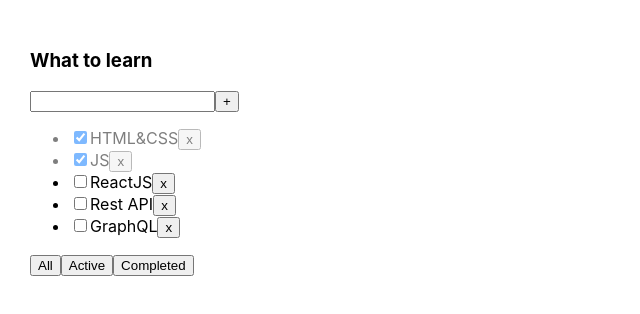
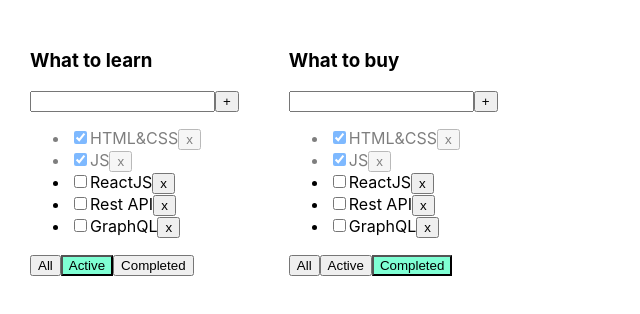
Before and after one commit to Anton-Martynenko/2Todo, a React (Create React App) app: page / in a window 1280 px wide. Shown: the top 314 px of the page, without its empty margins (0-640 px from the left). Built offline with nearby package versions, Linux system fonts and the light colour scheme.

Commit message:
todolists

```diff
--- a/src/App.tsx
+++ b/src/App.tsx
@@ -4,6 +4,11 @@
 import {v1} from "uuid";
 
 export type FilterValuesType = 'all' | 'active' | 'completed';
+export type TodoListsType = {
+    id: string
+    title: string
+    filter: FilterValuesType
+}
 
 function App() {
 
@@ -14,10 +19,11 @@
         {id: v1(), title: "Rest API", isDone: false},
         {id: v1(), title: "GraphQL", isDone: false}
     ])
+
     let [filter, setFilter] = useState<FilterValuesType>('all')
 
     const addTask = (inputValue: string) => {
-        const newTask = {id: v1(), title: inputValue, isDone: false};
+        let newTask = {id: v1(), title: inputValue, isDone: false};
         setTasks([newTask, ...tasks])
     }
 
@@ -48,16 +54,26 @@
         setFilter(value)
     }
 
+    let todoLists: Array<TodoListsType> = [
+        {id: v1(), title: "What to learn", filter: "active"},
+        {id: v1(), title: "What to buy", filter: "completed"}
+    ]
+
     return (
         <div className="App">
-            <Todolist title="What to learn"
+            {
+                 todoLists.map((tl) => {
+                     return <Todolist title={tl.title}
                               tasks={tasksForTodolist}
                               removeTask={removeTask}
                               changeFilter={changeFilter}
                               addTask={addTask}
                               changeStatus={changeStatus}
-                      filter={filter}
+                              filter={tl.filter}
                     />
+                })
+            }
+
 
         </div>
     );
--- a/src/Todolist.tsx
+++ b/src/Todolist.tsx
@@ -49,9 +49,13 @@
         props.removeTask(tid)
     }
 
-    const tsarChangeFilter = (value: FilterValuesType) => {
-        props.changeFilter(value);
-    }
+    //const tsarChangeFilter = (value: FilterValuesType) => {
+        //props.changeFilter(value);
+    //}
+
+    const onAllClickHandler = () => props.changeFilter('all');
+    const onActiveClickHandler = () => props.changeFilter('active');
+    const onCompletedClickHandler = () => props.changeFilter('completed');
 
     return (
         <div>
@@ -86,12 +90,12 @@
                 }
             </ul>
             <div>
-                <Button className={props.filter == 'all' ? 'active-filter' : ''} name={'All'}
-                        callBack={() => tsarChangeFilter('all')}/>
-                <Button className={props.filter === 'active' ? 'active-filter' : ''} name={'Active'}
-                        callBack={() => tsarChangeFilter('active')}/>
-                <Button className={props.filter === 'completed' ? 'active-filter' : ''} name={'Completed'}
-                        callBack={() => tsarChangeFilter('completed')}/>
+                <button className={props.filter == 'all' ? 'active-filter' : ''}
+                        onClick={onAllClickHandler}>All</button>
+                <button className={props.filter === 'active' ? 'active-filter' : ''}
+                        onClick={onActiveClickHandler}>Active</button>
+                <button className={props.filter === 'completed' ? 'active-filter' : ''}
+                        onClick={onCompletedClickHandler}>Completed</button>
             </div>
         </div>
     )
--- a/src/components/Button/Button.tsx
+++ b/src/components/Button/Button.tsx
@@ -2,9 +2,10 @@
 import {FilterValuesType} from "../../App";
 
 type PropsType = {
-    name: string
+    name?: string
+    onClick?: () => void
+    className?: any
     callBack: () => void
-    className?: any
 
 }
 
```
Lines whose indentation alone changed are shown as unchanged.
